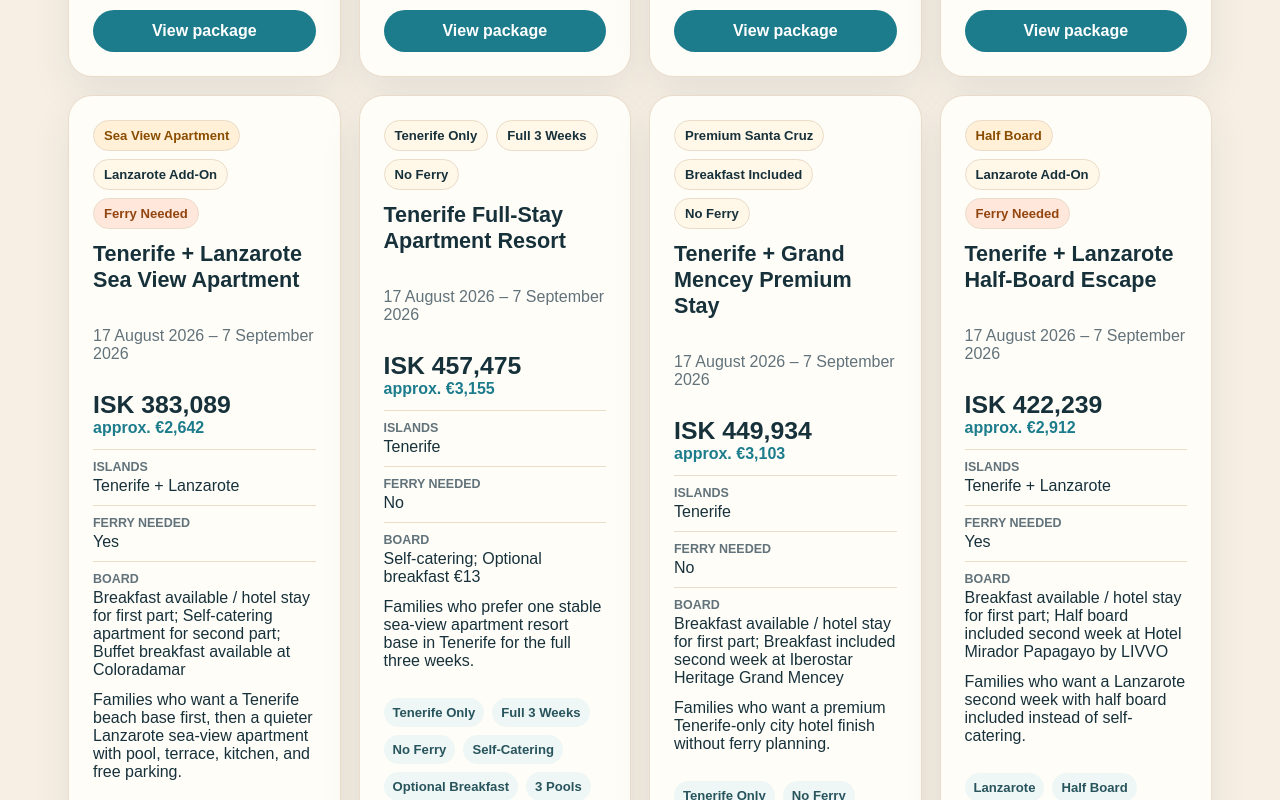
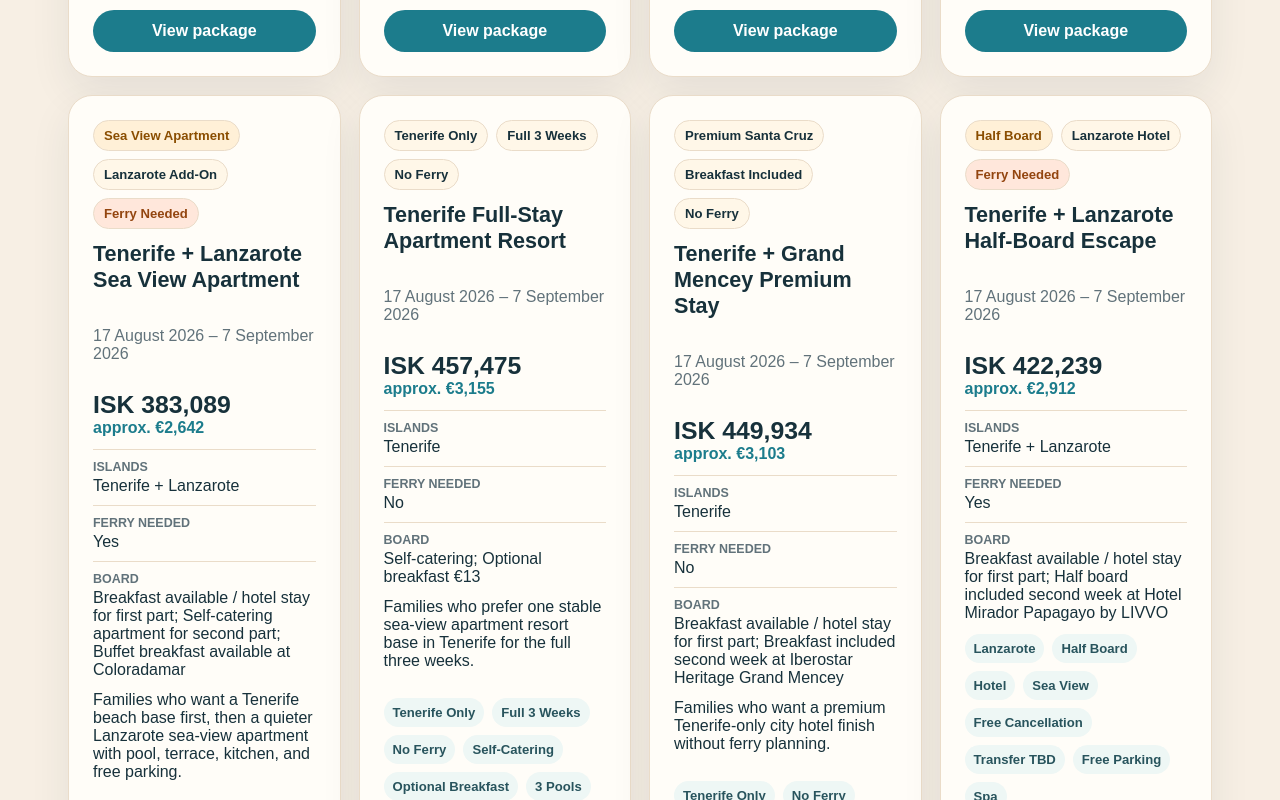
Before and after one commit to aron5109/Tripmaker2000, a Next.js app: page / in a window 1280 px wide. Shown: the part 1540-2340 px from the top of the page. Built offline with nearby package versions, Linux system fonts and the light colour scheme.

Commit message:
Clean up Mirador Papagayo package data

```diff
--- a/src/data/accommodations.ts
+++ b/src/data/accommodations.ts
@@ -199,24 +199,98 @@ export const accommodations: Accommodation[] = [
     images: ["/images/accommodations/iberostar-heritage-grand-mencey-01.jpg", "/images/accommodations/iberostar-heritage-grand-mencey-02.jpg"],
   },
   {
-    id: "hotel-mirador-papagayo",
-    slug: "hotel-mirador-papagayo",
+    id: "hotel-mirador-papagayo-livvo",
+    slug: "hotel-mirador-papagayo-livvo",
     name: "Hotel Mirador Papagayo by LIVVO",
     island: "Lanzarote",
     area: "Playa Blanca",
+    address: "Urbanización San Marcial del Rubicón, 35570 Playa Blanca, Spain",
     dates: "31 August 2026 – 7 September 2026",
-    shortDates: "31 Aug – 7 Sep",
     nights: 7,
-    guests: "2 adults + 1 child age 12",
+    guests: {
+      adults: 2,
+      children: 1,
+      childAge: 12,
+    },
+    type: "Hotel",
+    unit: "1 × Double Room",
+    roomSize: "32 m²",
+    board: "Half board included",
+    breakfastNote: "Buffet breakfast. Half board included.",
+    priceIsk: 192270,
+    previousPriceIsk: 219820,
     sourcePriceEur: 1326,
     previousSourcePriceEur: 1516,
-    priceIsk: 192270,
-    previousPriceIsk: 219820,
-    type: "Hotel / resort",
-    board: "Half board included",
-    facilities: ["Half board included", "Sea-view area", "Pool", "Family rooms", "Free WiFi", "Playa Blanca"],
-    notes: ["Lanzarote half-board second-week option", "ISK estimate calculated from €1,326 × 145 ISK/EUR."],
-    images: ["/images/accommodations/hotel-mirador-papagayo-01.jpg", "/images/accommodations/hotel-mirador-papagayo-02.jpg"],
+    sourceCurrencyNote: "Source price is in EUR and converted using the configured exchange rate.",
+    priceNote: "Limited-time Deal. Cheapest option at this property with free cancellation for 2 adults and 1 child.",
+    savings: {
+      eur: 190,
+      isk: 27550,
+    },
+    bookingTerms: [
+      "Free cancellation before 26 August 2026",
+      "Pay the property before arrival",
+      "Half board included",
+    ],
+    availabilityNote: "Perfect for a 1-week stay. Top location highly rated by recent guests: 8.8.",
+    bedOptions: [
+      "2 single beds + 1 sofa bed",
+      "Cot available on request",
+    ],
+    facilities: [
+      "2 swimming pools",
+      "Non-smoking rooms",
+      "Fitness centre",
+      "Spa & wellness centre",
+      "Facilities for disabled guests",
+      "FREE parking",
+      "Free WiFi",
+      "Terrace",
+      "Sea view",
+      "Air conditioning",
+      "Bath",
+      "Ensuite bathroom",
+      "Flat-screen TV",
+    ],
+    ratings: {
+      staff: 8.8,
+      facilities: 8.4,
+      cleanliness: 8.4,
+      comfort: 8.5,
+      valueForMoney: 8.1,
+      location: 8.8,
+      freeWifi: 6.6,
+    },
+    notes: [
+      "This is not all-inclusive.",
+      "Half board is included.",
+      "Inter-island travel is not included.",
+      "Transfer, ferry, or flight costs are TBD.",
+      "Nearby Playa de las Coloradas is around 150 m away.",
+    ],
+    nearby: {
+      restaurants: [
+        "Paulo's Bar — 550 m",
+        "Carpe Diem — 750 m",
+        "El Buen Café — 750 m",
+      ],
+      beaches: [
+        "Playa de las Coloradas — 150 m",
+        "Mujeres Beach — 1.4 km",
+        "Caleton del Cobre Beach — 1.9 km",
+        "Caleton de San Marcial Beach — 2 km",
+        "Playa Dorada — 2.1 km",
+      ],
+      airports: [
+        "Lanzarote Airport — 29 km",
+        "Fuerteventura Airport — 59 km",
+      ],
+    },
+    bookingLink: "https://www.booking.com/hotel/es/papagayo.en-gb.html?aid=2097750&label=r2r08--019f4117-09c2-799b-b5e7-1814bb91dcd8&sid=7b81503c64e4ce0a23fb05f2a5bd6d74&age=12&all_sr_blocks=1345677_388644885_2_25_66520453480448&checkin=2026-08-31&checkout=2026-09-07&dest_id=-396946&dest_type=city&dist=0&group_adults=2&group_children=1&hapos=3&highlighted_blocks=1345677_388644885_2_25_66520453480448&hpos=3&matching_block_id=1345677_388644885_2_25_66520453480448&no_rooms=1&req_adults=2&req_age=12&req_children=1&room1=A%2CA%2C12&sb_price_type=total&sr_order=popularity&sr_pri_blocks=1345677_388644885_2_25_66520453480448__132642&srepoch=1783513327&srpvid=af82566c1dc2032b&type=total&ucfs=1#hotelTmpl",
+    images: [
+      "/images/accommodations/hotel-mirador-papagayo-livvo-01.jpg",
+      "/images/accommodations/hotel-mirador-papagayo-livvo-02.jpg",
+    ],
   },
   {
     id: "ona-hollywood-mirage",
--- a/src/data/packages.ts
+++ b/src/data/packages.ts
@@ -153,20 +153,59 @@ export const tripPackages: TripPackage[] = [
     slug: "tenerife-lanzarote-half-board-escape",
     name: "Tenerife + Lanzarote Half-Board Escape",
     label: "Half Board",
-    secondaryLabel: "Lanzarote Add-On",
-    badges: ["Lanzarote", "Half Board", "Transfer TBD", "Family Resort"],
+    secondaryLabel: "Lanzarote Hotel",
     fullDates: "17 August 2026 – 7 September 2026",
-    accommodationIds: ["hovima-atlantis", "hotel-mirador-papagayo"],
     islands: ["Tenerife", "Lanzarote"],
     ferryNeeded: true,
     transferCostsTbd: true,
-    boardSummary: ["Breakfast available / hotel stay for first part", "Half board included second week at Hotel Mirador Papagayo by LIVVO"],
+    accommodationIds: [
+      "hovima-atlantis",
+      "hotel-mirador-papagayo-livvo",
+    ],
+    boardSummary: [
+      "Breakfast available / hotel stay for first part",
+      "Half board included second week at Hotel Mirador Papagayo by LIVVO",
+    ],
     totalAccommodationIsk: 422239,
-    bestFor: "Families who want a Lanzarote second week with half board included instead of self-catering.",
-    sellingPoints: ["Half-board Lanzarote escape", "Playa Blanca second week", "Lower total than full-stay Tenerife apartment resort", "Good food-budget certainty for the second week"],
-    sellingAngle: ["Lanzarote half-board second week", "Food-budget certainty", "Transfer costs TBD"],
-    importantNotes: ["Inter-island travel between Tenerife and Lanzarote is not priced yet.", "Transfer/flight/ferry costs are TBD.", "Mirador Papagayo source price is €1,326, converted to ISK using the configured exchange rate."],
-    notes: ["Inter-island travel between Tenerife and Lanzarote is not priced yet.", "Transfer costs TBD."],
-    missingCosts: ["Tenerife → Lanzarote inter-island flight or ferry TBD", "Local transfer costs TBD"],
+    sellingAngle: [
+      "Tenerife beach base first",
+      "Lanzarote hotel stay second",
+      "Half board included for easier meal budgeting",
+      "Sea-view and terrace appeal",
+      "Good family-friendly hotel option with pools and spa",
+      "Strong beach access nearby",
+    ],
+    sellingPoints: [
+      "Tenerife beach base first",
+      "Lanzarote hotel stay second",
+      "Half board included for easier meal budgeting",
+      "Sea-view and terrace appeal",
+      "Good family-friendly hotel option with pools and spa",
+      "Strong beach access nearby",
+    ],
+    notes: [
+      "This is not all-inclusive.",
+      "Inter-island travel between Tenerife and Lanzarote is not included yet.",
+      "Transfer, ferry, or flight costs are TBD.",
+      "Booking rate selected is free cancellation before 26 August 2026.",
+      "Pay the property before arrival.",
+    ],
+    importantNotes: [
+      "This is not all-inclusive.",
+      "Inter-island travel between Tenerife and Lanzarote is not included yet.",
+      "Transfer, ferry, or flight costs are TBD.",
+      "Booking rate selected is free cancellation before 26 August 2026.",
+      "Pay the property before arrival.",
+    ],
+    badges: [
+      "Lanzarote",
+      "Half Board",
+      "Hotel",
+      "Sea View",
+      "Free Cancellation",
+      "Transfer TBD",
+      "Free Parking",
+      "Spa",
+    ],
   },
 ];
```
Also changed, not shown: src/data/types.ts (+7 -0 lines).
